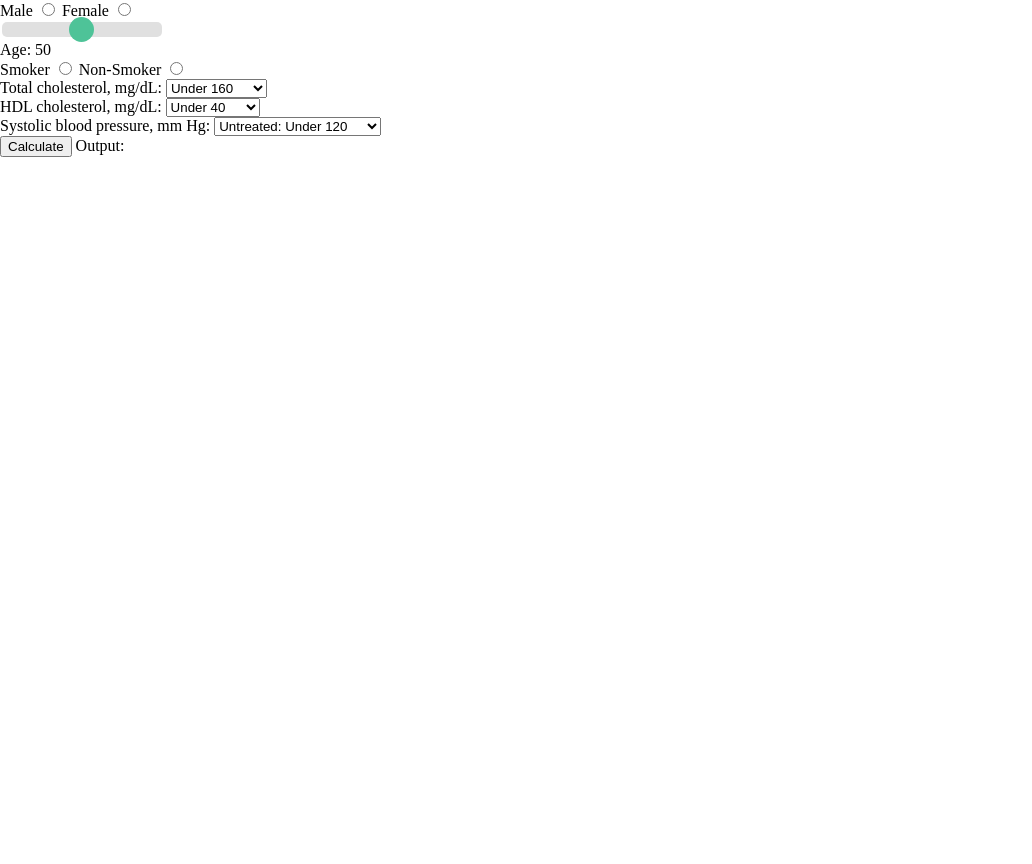
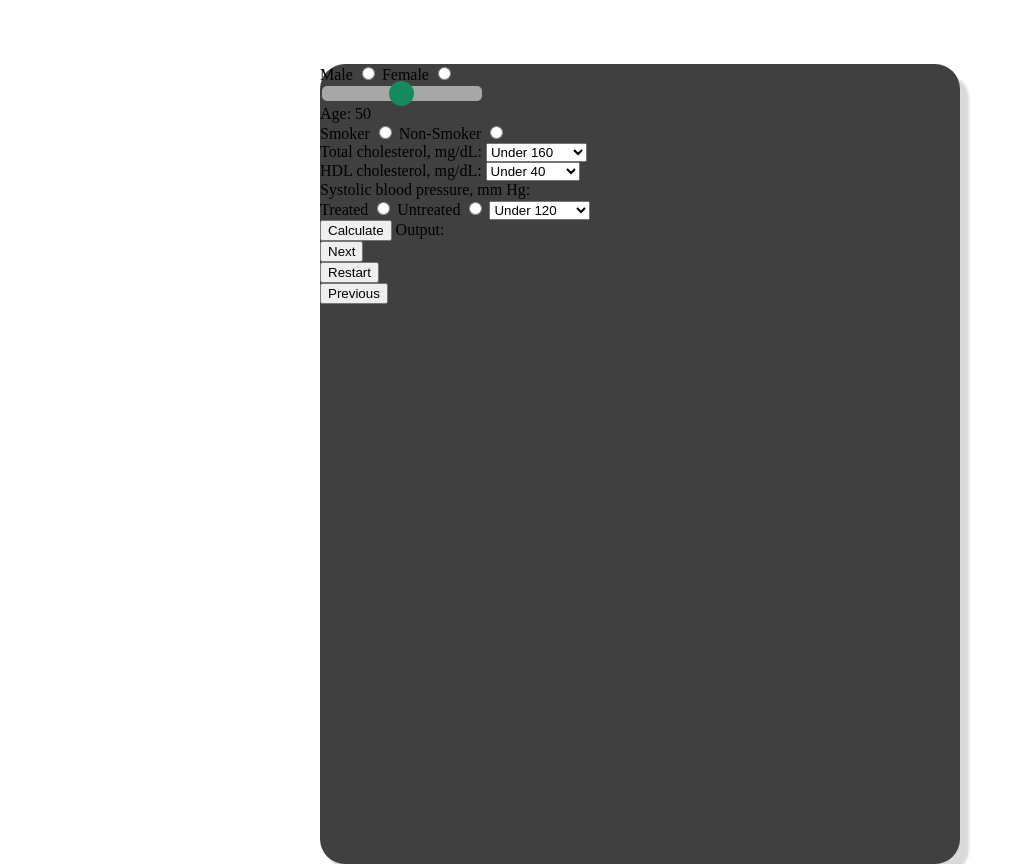
Before and after one commit to anaGianno/FraminghamRiskScore, a plain HTML site: page index.html in a window 1280 px wide. Shown: the whole page, without its empty margins (0-1032 px from the left). Before the commit the page ends 800 px from the top, so only its background shows below. Drawn offline with Linux system fonts and the light colour scheme.

Commit message:
update blood pressure input

```diff
--- a/index.html
+++ b/index.html
@@ -6,7 +6,7 @@
 		<link rel="stylesheet" href = "style.css">
   </head>
   <body>
-    <!-- <div class = "calculator"></div> -->
+    <div class = "calculator">
       <div class="rb-container">
         <p>Male</p>
         <input type = "radio" id ="rb-male" value="male" name = "gender">
@@ -22,7 +22,7 @@
 
         <div class ="slidenumbercontainer" >
           <p style = "display:inline;">Age: </p>
-        <p id ="demo"></p>
+          <p id ="agenumber"></p>
         </div>
       </div>
 
@@ -59,30 +59,46 @@
         </select>
       </div>
 
+      <label for="blood-pressure">Systolic blood pressure, mm Hg:</label>
       <div class = "select-container">
-      <label for="blood-pressure">Systolic blood pressure, mm Hg:</label>
+
+
+        <div class="rb-container">
+          <p>Treated</p>
+          <input type = "radio" id ="rb-treated" value="treated" name = "treat">
+        </div>
+
+        <div class="rb-container">
+          <p>Untreated</p>
+          <input type = "radio" id ="rb-untreated" value="untreated" name = "treat">
+        </div>
 
         <select name="blood-pressure" id="blood-pressure">
-        <option value="Under 120">Untreated: Under 120</option>
-        <option value="40-49">Untreated: 120-129</option>
-        <option value="50-59">Untreated: 130-139</option>
-        <option value="50-59">Untreated: 140-159</option>
-        <option value="50-59">Untreated: 140-159</option>
-        <option value="60 or higher">Untreated: 160 or higher</option>
-
-        <option value="Under 120">Treated: Under 120</option>
-        <option value="40-49">Treated: 120-129</option>
-        <option value="50-59">Treated: 130-139</option>
-        <option value="50-59">Treated: 140-159</option>
-        <option value="50-59">Treated: 140-159</option>
-        <option value="60 or higher">Treated: 160 or higher</option>
+          <option value="Under 120">Under 120</option>
+          <option value="120-129">120-129</option>
+          <option value="130-139">130-139</option>
+          <option value="140-159">140-159</option>
+          <option value="140-159">140-159</option>
+          <option value="160 or higher">160 or higher</option>
         </select>
       </div>
 
 
       <div class="ans-container">
-      <button type = "calculate" id = "b-calcluate" name = "calculate">Calculate</button>
+        <button type = "calculate" id = "b-calcluate" name = "calculate" onclick = "calculate()">Calculate</button>
         <p>Output: </p>
+      </div>
+
+      <div class="next-container">
+        <button type = "next" id = "b-next" name = "next">Next</button>
+      </div>
+
+      <div class="restart-container">
+        <button type = "restart" id = "b-restart" name = "restart">Restart</button>
+      </div>
+
+      <div class="prev-container">
+        <button type = "prev" id = "b-prev" name = "prev">Previous</button>
       </div>
 
       <script src = "script.js"></script>
--- a/script.js
+++ b/script.js
@@ -1,9 +1,38 @@
 var slider = document.getElementById("myRange");
-var output = document.getElementById("demo");
+var output = document.getElementById("agenumber");
 output.innerHTML = slider.value; // Display the default slider value
 
 // Update the current slider value (each time you drag the slider handle)
 slider.oninput = function() {
   output.innerHTML = this.value;
-  console.log("hi");
 }
+
+function calculate(){
+  var gender = document.getElementsByName('gender');
+  var smoking = document.getElementsByName('smoking');
+  var totalcholesterol = document.getElementById('total-cholesterol').value;
+  var hdlcholesterol = document.getElementById('hdl-cholesterol').value;
+  var bloodpressure = document.getElementById('blood-pressure').value;
+  var treat = document.getElementsByName("treat");
+
+  for(i=0;i<gender.length;i++){
+    if(gender[i].checked){
+      console.log("Gender: " + gender[i].value);
+    }
+  }
+
+  for(i=0;i<smoking.length;i++){
+    if(smoking[i].checked){
+      console.log("Smoker: " + smoking[i].value);
+    }
+  }
+
+  for(i=0;i<treat.length;i++){
+    if(treat[i].checked){
+      console.log("Systolic blood pressure, mm Hg: " + treat[i].value + " and " + bloodpressure);
+    }
+  }
+
+  console.log("Total cholesterol: " + totalcholesterol);
+  console.log("hdl cholesterol: " + hdlcholesterol);
+}
--- a/style.css
+++ b/style.css
@@ -1,4 +1,4 @@
-/* .calculator{
+.calculator{
   margin:auto;
   margin-top:4rem;
   border-radius:25px;
@@ -6,7 +6,7 @@
   height:50rem;
   background-color: rgb(64,64,64);
   box-shadow:  9px 10px 2.5px rgba(0, 0, 0, 0.15);
-} */
+}
 
 body{
   /* background-color: rgb(32,32,32); */
```
Lines whose indentation alone changed are shown as unchanged.
